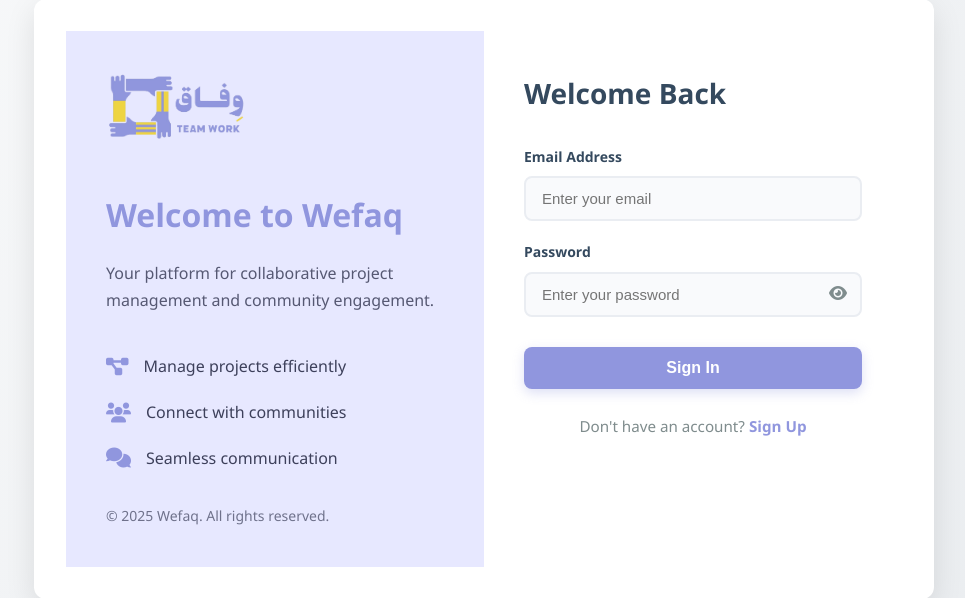
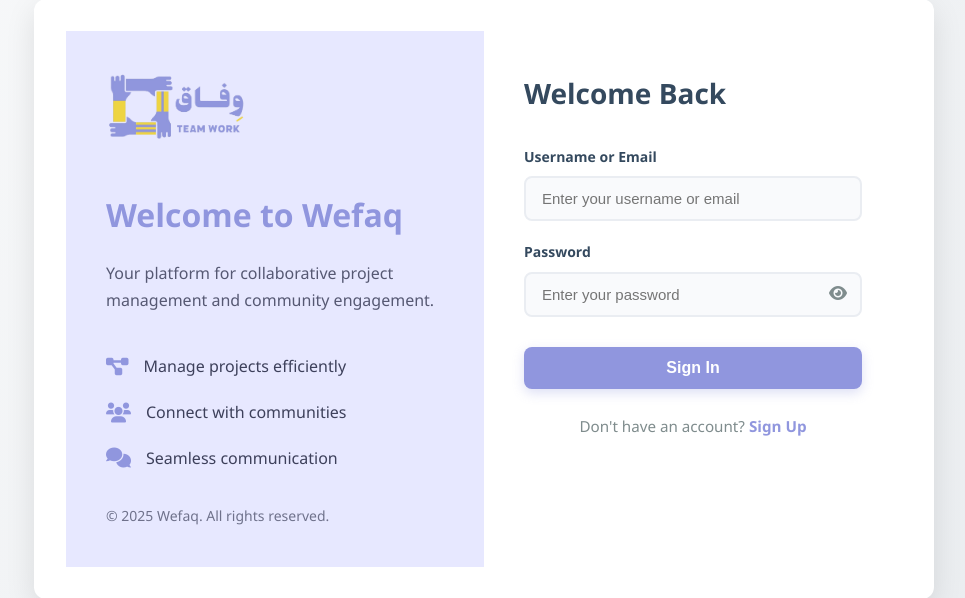
Before and after one commit to rima-15/Wefaq-project, a PHP site: page /wefaq-php/login.php in a window 1280 px wide. Shown: the part 101-699 px from the top of the page, without its empty margins (156-1121 px from the left). Run offline with PHP 8.4, Linux system fonts and the light colour scheme.

Commit message:
Update login.php

```diff
--- a/wefaq-php/login.php
+++ b/wefaq-php/login.php
@@ -2,23 +2,23 @@
 include 'connection.php';
 
 // Initialize variables
-$email = $password = '';
+$login_id = $password = '';
 $error = '';
 
 // Process form submission
 if ($_SERVER["REQUEST_METHOD"] == "POST") {
     // Get form data
-    $email = trim($_POST['email']);
+    $login_id = trim($_POST['login_id']);
     $password = $_POST['password'];
 
     // Validate inputs
-    if (empty($email) || empty($password)) {
+    if (empty($login_id) || empty($password)) {
         $error = "Please fill in all fields.";
     } else {
-        // Check if email exists and verify password
-        $query = "SELECT user_ID, username, password, user_type FROM user WHERE email = ?";
+        // Check if the login ID is an email or username, and verify password
+        $query = "SELECT user_ID, username, password, user_type FROM user WHERE email = ? OR username = ?";
         $stmt = $conn->prepare($query);
-        $stmt->bind_param("s", $email);
+        $stmt->bind_param("ss", $login_id, $login_id);
         $stmt->execute();
         $result = $stmt->get_result();
 
@@ -37,10 +37,10 @@ if ($_SERVER["REQUEST_METHOD"] == "POST") {
                 header("Location: dashboard.php");
                 exit();
             } else {
-                $error = "Invalid email or password.";
+                $error = "Invalid username/email or password.";
             }
         } else {
-            $error = "Invalid email or password.";
+            $error = "Invalid username/email or password.";
         }
 
         $stmt->close();
@@ -99,8 +99,8 @@ if ($_SERVER["REQUEST_METHOD"] == "POST") {
 
                 <form method="POST" action="<?php echo htmlspecialchars($_SERVER["PHP_SELF"]); ?>" class="auth-form">
                     <div class="form-group">
-                        <label for="email">Email Address</label>
-                        <input type="email" id="email" name="email" placeholder="Enter your email" value="<?php echo htmlspecialchars($email); ?>" required>
+                        <label for="login_id">Username or Email</label>
+                        <input type="text" id="login_id" name="login_id" placeholder="Enter your username or email" value="<?php echo htmlspecialchars($login_id); ?>" required>
                     </div>
                     <div class="form-group">
                         <label for="password">Password</label>
```
